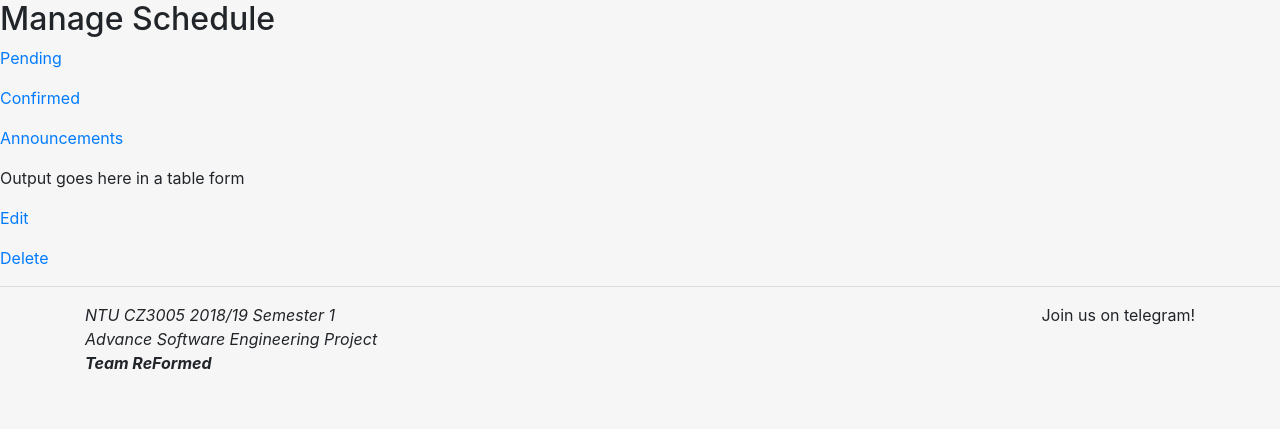
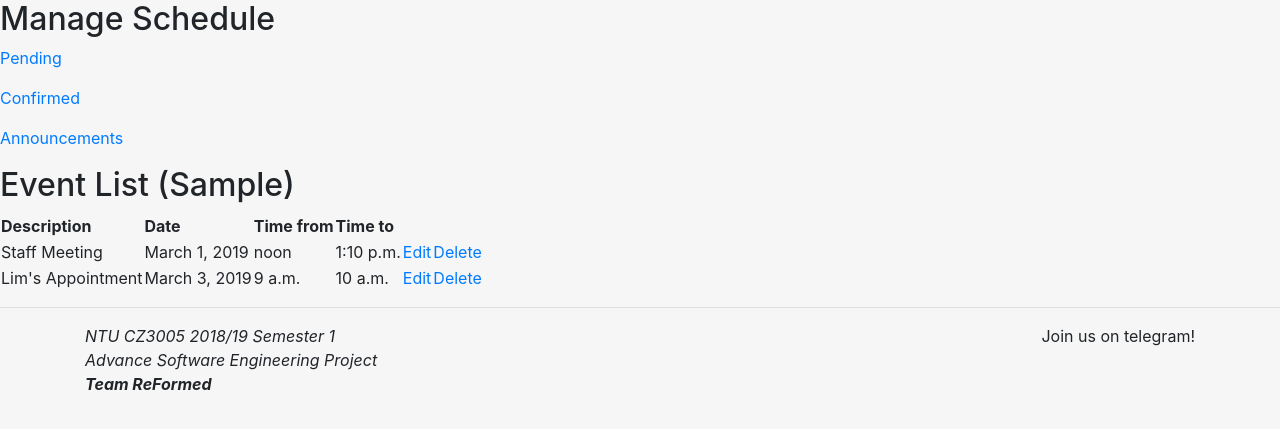
Before and after one commit to c170104/ASE, a Django app: template EduOne/main/templates/schedule/schedule_manage.html in a window 1280 px wide. Shown: the part 66-495 px from the top of the page. Run offline with Django 3.2, Linux system fonts and the light colour scheme; data comes from the database, SQL or seed files in the repository; both versions use the stored data as it was after the commit; tables that the repository leaves empty hold one stand-in row (values such as "Sample post"); the template is opened without the code that fills it: values that come from a table or form of the project are taken from there, most other values are stand-ins (such as "Sample title", 1, 10 or a date in 2020); some libraries are stand-ins or nearby versions.

Commit message:
5/3/19
The manage schedule is done, able to pull schedules for pending, confirmed and announcements.

```diff
--- a/EduOne/main/admin.py
+++ b/EduOne/main/admin.py
@@ -9,9 +9,12 @@ admin.site.register(SubjectClass)
 admin.site.register(StaffProfile)
 admin.site.register(Student)
 admin.site.register(StudentToSubjectClass)
+admin.site.register(ReportCard)
 admin.site.register(ReportCardPage)
 admin.site.register(SubjectGrade)
 admin.site.register(Comment)
 admin.site.register(Attendance)
 admin.site.register(Event)
 admin.site.register(EventPlanner)
+admin.site.register(Announcement)
+admin.site.register(Appointment)
--- a/EduOne/main/templates/schedule/schedule.html
+++ b/EduOne/main/templates/schedule/schedule.html
@@ -3,6 +3,7 @@
 {% block content %}
 
 		<!--Display calendar, need to pull all events related to user and pass it here-->
+		{{user.username}}
 
 		<!--
 		Check if the user is a parent or teacher
--- a/EduOne/main/templates/schedule/schedule_manage.html
+++ b/EduOne/main/templates/schedule/schedule_manage.html
@@ -15,21 +15,60 @@
 		<p><a href="{% url 'schedule-manage' current='confirmed'%}"> Confirmed </a><p>
 		<p><a href="{% url 'schedule-manage' current='announcements'%}"> Announcements </a><p>
 		<!--Display the contents of the respective tab from active_tab-->
-		<p>Output goes here in a table form<p>
 
+		<h2>Event List ({{active_tab}})</h2>
+		<table>
 			{% if active_tab == 'pending' %}
+				<tr>
+				<th>Appointment Description</th>
+				<th>Requested by</th>
+				<th>Date</th>
+				<th>Time from</th>
+				<th>Time to</th>
+				<th>Status</th>
+				</tr>
+				<tr>
+				{% for event in events  %}
+					<td>{{event.apptDescription}}</td>
+					<td>{{event.parent_id}}</td>
+					<td>{{event.apptDate}}</td>
+					<td>{{event.apptTimeFrom}}</td>
+					<td>{{event.apptTimeTo}}</td>
+					<td>{{event.approved}}</td>
 					<!--The Approve & Reject functions here are for the pending appointments-->
-			<p><a href="#"> Approve </a><p>
-			<p><a href="#"> Reject </a><p>
+					<td><a href="#"> Approve </a></td>
+					<td><a href="#"> Reject </a></td>
 					<!--End of Approve & Reject functions-->
+				{% endfor %}
 
 			{% else %}
+				<tr>
+					<th>Description</th>
+					<th>Date</th>
+					<th>Time from</th>
+					<th>Time to</th>
+				</tr>
+				{% for event in events  %}
+				<tr>
+					<td>{{event.description}}</td>
+					<td>{{event.eventDate}}</td>
+						<!--Class variable names for event and announcement is different *highlight about removing event*-->
+					{% if active_tab == 'announcements' %}
+							<td>{{event.eventTimeFrom}}</td>
+							<td>{{event.eventTimeTo}}</td>
+					{% else %}
+							<td>{{event.timeFrom}}</td>
+							<td>{{event.timeTo}}</td>
+					{% endif %}
 				<!--The Edit & Delete functions here are for the confirmed events and announcements-->
-			<p><a href="#"> Edit </a><p>
-			<p><a href="{% url 'event-delete' %}"> Delete </a><p>
+				<td><a href="#"> Edit </a></td>
+				<td><a href="{% url 'event-delete' %}"> Delete </a></td>
 				<!--End of Edit & Delete functions-->
+				{% endfor %}
+			{% endif %}
+				</tr>
+		</table>
 
-		{% endif %}
 
 
 
--- a/EduOne/main/urls.py
+++ b/EduOne/main/urls.py
@@ -18,14 +18,18 @@ from django.urls import path
 from django.contrib.auth import views as auth_views
 from . import views, forms
 
+
 urlpatterns = [
     path('', auth_views.LoginView.as_view(template_name='users/login.html'), name='login'),
     path('logout/', auth_views.LogoutView.as_view(template_name='users/logout.html'), name='logout'),
     path('home/', views.home, name='main-home'),
     path('schedule/', views.schedule, name='schedule-home' ),
+    #Might need to edit
     path('schedule/add/', views.schedule_add, name='schedule-add'),
     path('schedule/add=<slug:current>/', views.schedule_add, name='schedule-add'),
     path('schedule/manage/', views.schedule_manage, name='schedule-manage'),
     path('schedule/manage=<slug:current>/', views.schedule_manage, name='schedule-manage'),
     path('schedule/manage/delete', views.event_delete, name='event-delete'),
+    #Trials
+
 ]
```
Also changed, not shown: EduOne/main/templates/index.html (+9 -0 lines), EduOne/main/views.py (+32 -10 lines), EduOne/db.sqlite3. Lines whose indentation alone changed are shown as unchanged.
